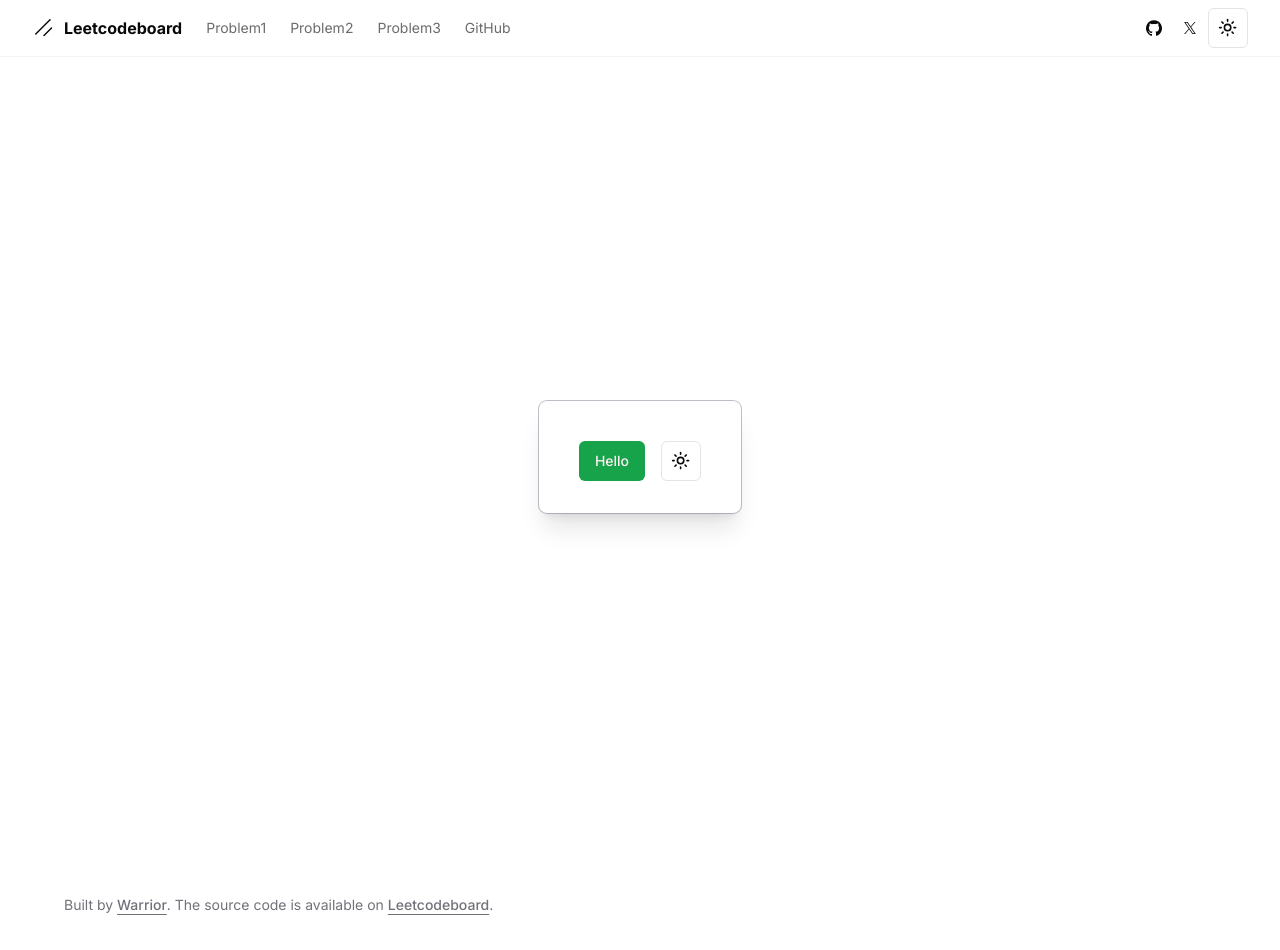
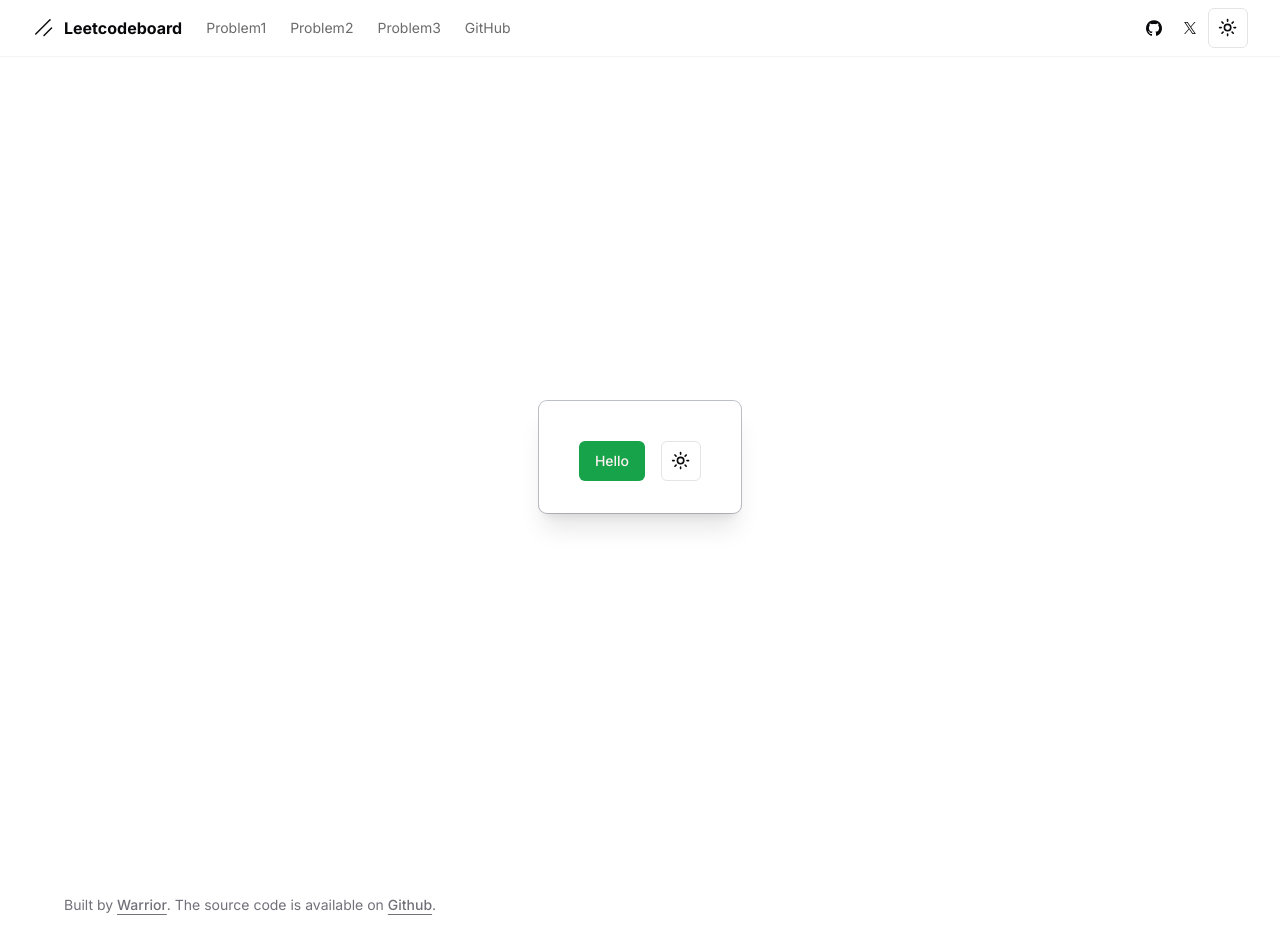
Before and after one commit to AdarshRaj241408/leetcodeboard, a Next.js app: page / in a window 1280 px wide. Shown: the top 950 px of the page. Built offline with nearby package versions, Linux system fonts and the light colour scheme.

Commit message:
change footer

```diff
--- a/components/ui/site-footer.tsx
+++ b/components/ui/site-footer.tsx
@@ -21,7 +21,7 @@ export function SiteFooter() {
             rel="noreferrer"
             className="font-medium underline underline-offset-4"
           >
-            Leetcodeboard
+            Github
           </a>
           .
         </p>
```
